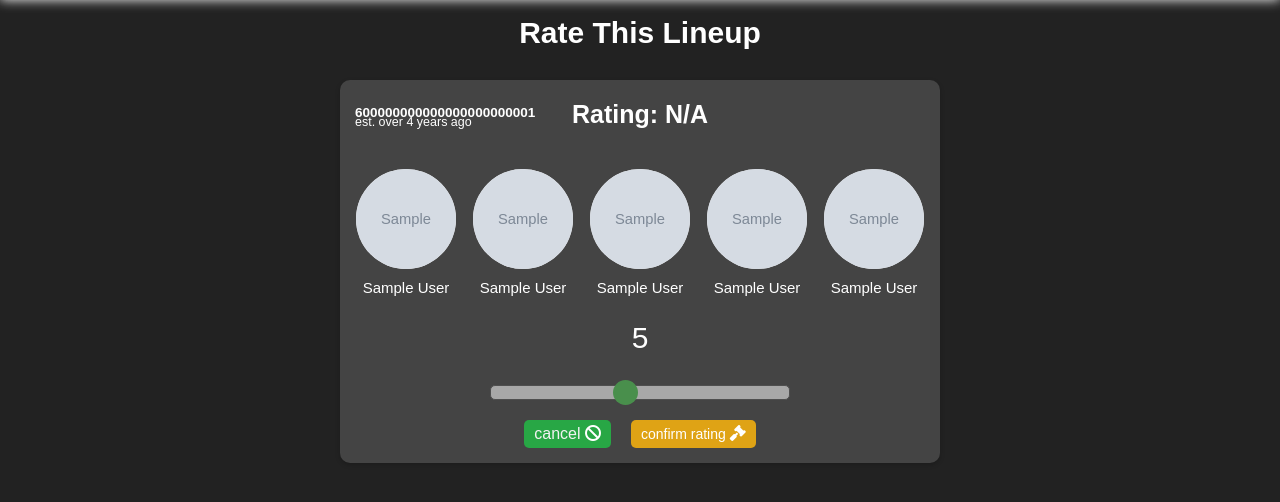
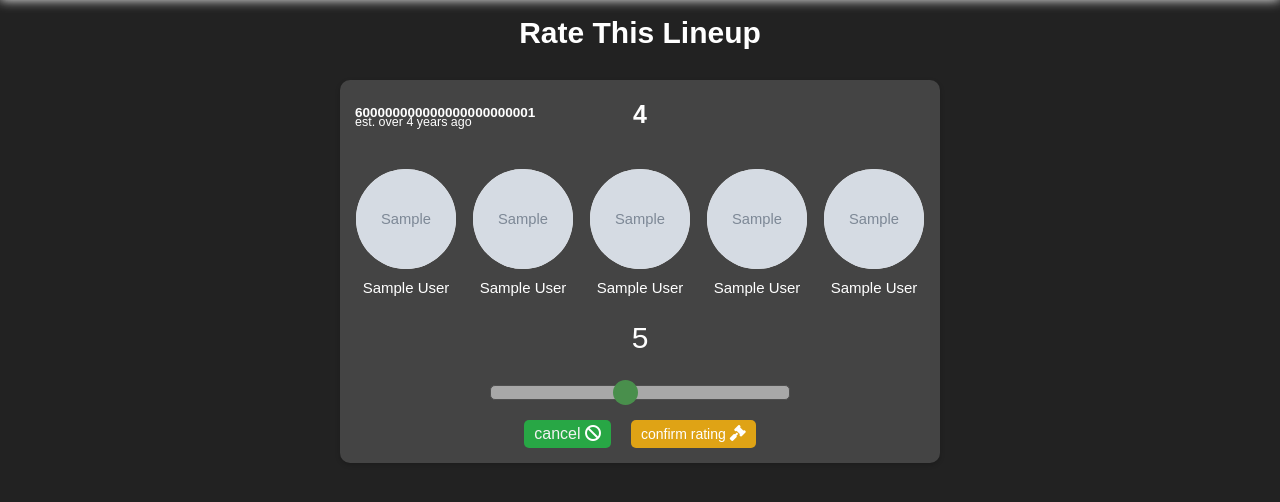
Before and after one commit to cassius2828/Lineup-Legends, a Node server app: page /lineups/600000000000000000000001/rate in a window 1280 px wide. Shown: the part 84-586 px from the top of the page. Run offline with Node 20, Linux system fonts and the light colour scheme; a user stored in the database is signed in; tables that the repository leaves empty hold one stand-in row (values such as "Sample post"); some libraries are stand-ins or nearby versions.

Commit message:
implemented the lineup rate functionality and calculate and display the average rate. Will now work on conditional styling of rates

```diff
--- a/controllers/lineups.js
+++ b/controllers/lineups.js
@@ -1,6 +1,7 @@
 const { formatDistanceToNow } = require("date-fns");
 const PlayerModel = require("../models/player.js");
 const LineupModel = require("../models/lineup.js");
+const mongoose = require("mongoose");
 
 //////////////////////////////
 //  Get New Lineup Page
@@ -273,12 +274,45 @@ const getRateLineup = async (req, res) => {
 };
 
 const postRateLineup = async (req, res) => {
-  console.log(req.body);
-//   value
-// userId
-// params lineupId
+  const { lineupId } = req.params;
+  const { value, userId } = req.body;
+  try {
+    //   find the lineup to rate by its id
+    const lineupToRate = await LineupModel.findById(lineupId);
 
-  res.redirect('/lineups/explore');
+    //   check if we found a lineup to rate
+    if (!lineupToRate) {
+      res.status(404).send("Could not find lineup to rate");
+    }
+    //   check to see if this lineup has already been rated by the user
+    const existingRating = lineupToRate.ratings.find(
+      (rating) => rating.user.toString() === userId.toString()
+    );
+    // if a rating exists, then only update the value of the rating
+    if (existingRating) {
+      existingRating.value = value;
+    } else {
+      // otherwise create a new rating by pushing the user id for the user key and the value for the value key
+      lineupToRate.ratings.push({
+        user : {'_id': userId},
+        value,
+      });
+    }
+    // save the rating
+    await lineupToRate.save();
+
+    // this returns the avgRating, which is now in our schema
+    const avgRating = await updateAvgRating(lineupToRate);
+    // update the avgRating
+    await lineupToRate.updateOne({ avgRating });
+    // save the average
+    await lineupToRate.save();
+  } catch (err) {
+    console.error("Unable to rate the lineup: ", err);
+    return res.status(500).send("Internal Server Error");
+  }
+
+  res.redirect("/lineups/explore");
 };
 
 module.exports = {
@@ -366,3 +400,19 @@ function getRelativeTime(arr) {
   });
   return arr;
 }
+
+async function updateAvgRating(lineup) {
+  const numOfRatings = lineup.ratings.length;
+  // if there are no ratings then return
+  if (numOfRatings === 0) {
+    return;
+  } else {
+    // otherwise calculate the average rating and return
+    const sumOfRatings = lineup.ratings.reduce(
+      (acc, val) => acc + val["value"],
+      0
+    );
+    let avgRating = sumOfRatings / numOfRatings;
+    return avgRating;
+  }
+}
--- a/models/lineup.js
+++ b/models/lineup.js
@@ -47,6 +47,10 @@ const lineupSchema = new mongoose.Schema(
     },
     comments: [commentSchema],
     ratings: [ratingSchema],
+    avgRating: {
+        type: Number,
+        default: 0,
+      },
     votes: {
       type: Number,
       default: 0,
--- a/views/lineups/edit.ejs
+++ b/views/lineups/edit.ejs
@@ -37,8 +37,8 @@
               <a href="/lineups/<%= user._id %>">
                 <span class="lineup-edit-close">x</span>
               </a>
-              <% if (lineup?.rating) { %>
-              <h2 class="lineup-rating"><%= lineup?.rating %></h2>
+              <% if (lineup?.avgRating) { %>
+              <h2 class="lineup-rating"><%= lineup?.avgRating %></h2>
               <% } else { %>
               <h2 class="lineup-rating">N/A</h2>
               <% } %>
--- a/views/lineups/explore.ejs
+++ b/views/lineups/explore.ejs
@@ -30,8 +30,8 @@
                     <%= lineup.owner._id %>
                     <% } %>
             </h3>
-            <% if (lineup?.rating) { %>
-                <h2 class="lineup-rating"><%= lineup?.rating %></h2>
+            <% if (lineup?.avgRating) { %>
+                <h2 class="lineup-rating"><%= lineup?.avgRating %></h2>
                 <% } else { %>
                  <h2 class="lineup-rating">Rating: N/A</h2>
                 <% } %>
--- a/views/lineups/index.ejs
+++ b/views/lineups/index.ejs
@@ -22,7 +22,7 @@
             <a href="/lineups/<%= lineup._id %>/edit"><span class="lineup-edit">...</span></a>
 
             <% if (lineup?.rating) { %>
-                <h2 class="lineup-rating"><%= lineup?.rating %></h2>
+                <h2 class="lineup-rating"><%= lineup?.avgRating %></h2>
                 <% } else { %>
                  <h2 class="lineup-rating">Rating: N/A</h2>
                 <% } %>
--- a/views/lineups/rate.ejs
+++ b/views/lineups/rate.ejs
@@ -37,8 +37,8 @@
           <div data-lineup-id="<%= lineup._id %>" class="lineup-card">
             <header class="lineup-header">
               <h3 class="owner-username"><%= lineup.owner._id %></h3>
-              <% if (lineup?.rating) { %>
-              <h2 class="lineup-rating"><%= lineup?.rating %></h2>
+              <% if (lineup?.avgRating) { %>
+              <h2 class="lineup-rating"><%= lineup?.avgRating %></h2>
               <% } else { %>
               <h2 class="lineup-rating">Rating: N/A</h2>
               <% } %>
```
